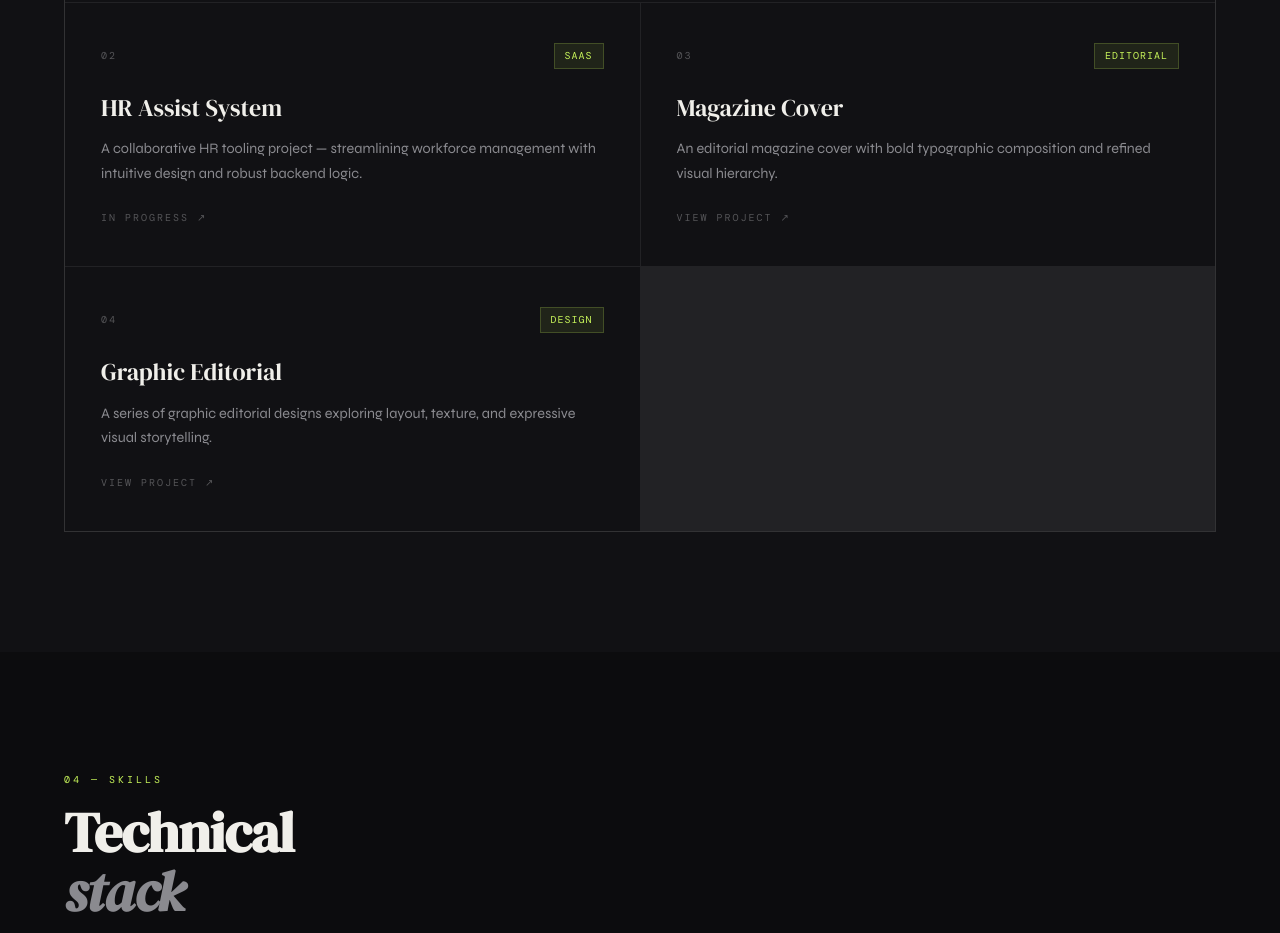
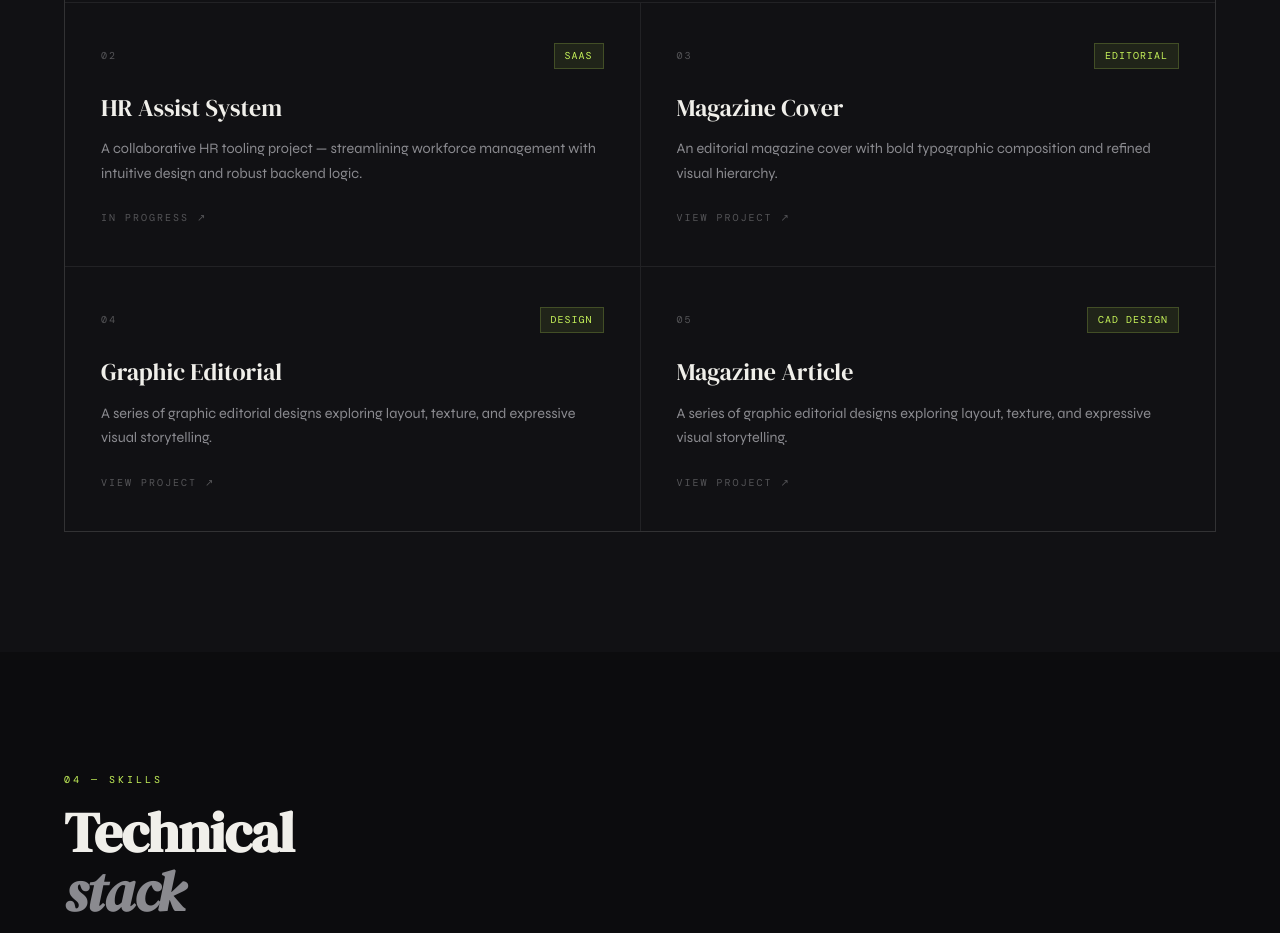
Before and after one commit to emihled/abreast_portfolio, a plain HTML site: page port1/index.html in a window 1280 px wide. Shown: the part 2767-3700 px from the top of the page. Drawn offline with nearby package versions, Linux system fonts and the light colour scheme; a web font is replaced by a local one.

Commit message:
okay this is it manje

```diff
--- a/port1/index.html
+++ b/port1/index.html
@@ -760,7 +760,7 @@ footer {
       </div>
       <h3>Magazine Cover</h3>
       <p>An editorial magazine cover with bold typographic composition and refined visual hierarchy.</p>
-      <a href="YOUR_PROJECT3_LINK" target="_blank" class="project-link">View Project</a>
+      <a href="Cover No1.pdf" target="_blank" class="project-link">View Project</a>
     </div>
     <div class="project-card">
       <div class="project-meta">
@@ -770,6 +770,15 @@ footer {
       <h3>Graphic Editorial</h3>
       <p>A series of graphic editorial designs exploring layout, texture, and expressive visual storytelling.</p>
       <a href="Emihle_D_219321388_MARVEL AND DREAMS T-SHIRT DESIGN PRINT.pdf" target="_blank" class="project-link">View Project</a>
+  </div>
+  <div class="project-card">
+      <div class="project-meta">
+        <span class="project-num">05</span>
+        <span class="project-tag">CAD Design</span>
+      </div>
+      <h3>Magazine Article</h3>
+      <p>A series of graphic editorial designs exploring layout, texture, and expressive visual storytelling.</p>
+      <a href="Article editorial_Emihle.pdf" target="_blank" class="project-link">View Project</a>
     </div>
   </div>
 </section>
@@ -845,7 +854,7 @@ footer {
         — Freelance design & development projects<br>
         — Creative collaborations<br>
         — Full-time &amp; contract roles<br><br>
-        Response time is typically within 24 hours.
+        Response time is typically within 48 hours.
       </p>
     </div>
   </div>
```
Also changed, not shown: 3 other files.
